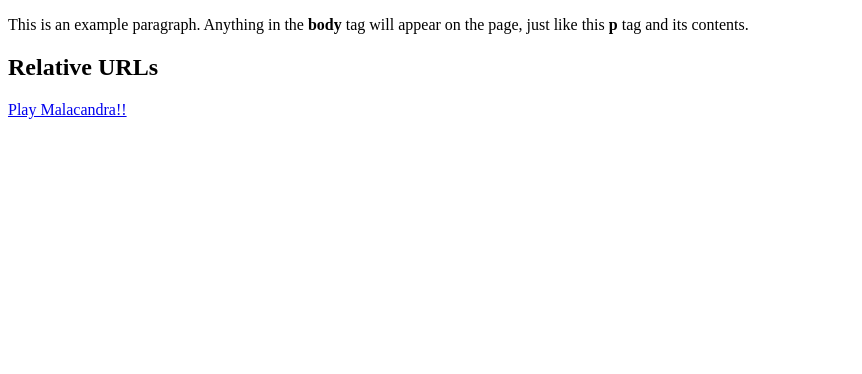
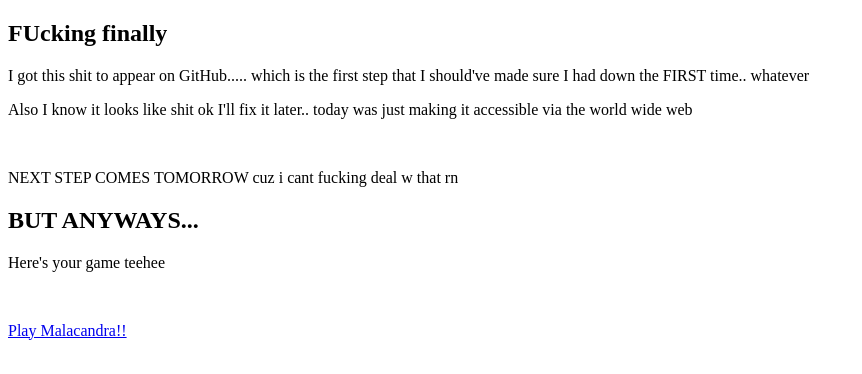
Before and after one commit to alithorn00/alithorn00.github.io, a plain HTML site: page index.html in a window 1280 px wide. Shown: the whole page, without its empty margins (0-862 px from the left). Drawn offline with Linux system fonts and the light colour scheme.

Commit message:
Update index.html

```diff
--- a/index.html
+++ b/index.html
@@ -1,12 +1,19 @@
 <!doctype html>
 <html>
   <head>
-    <title>This is the title of the webpage!</title>
+    <title>Only Temporary!</title>
   </head>
   <body>
-    <p>This is an example paragraph. Anything in the <strong>body</strong> tag will appear on the page, just like this <strong>p</strong> tag and its contents.</p>
 
-      <h2>Relative URLs</h2>
+    <h2>FUcking finally</h2>
+    <p>I got this shit to appear on GitHub..... which is the first step that I should've made sure I had down the FIRST time.. whatever</p>
+    <p>Also I know it looks like shit ok I'll fix it later.. today was just making it accessible via the world wide web </p>
+    <br>
+    <p>NEXT STEP COMES TOMORROW cuz i cant fucking deal w that rn</p>
+
+    <h2>BUT ANYWAYS...</h2>
+    <p>Here's your game teehee</p>
+    <br>
     <p><a href="Malacandra.html">Play Malacandra!!</a></p>
 
   </body>
```
